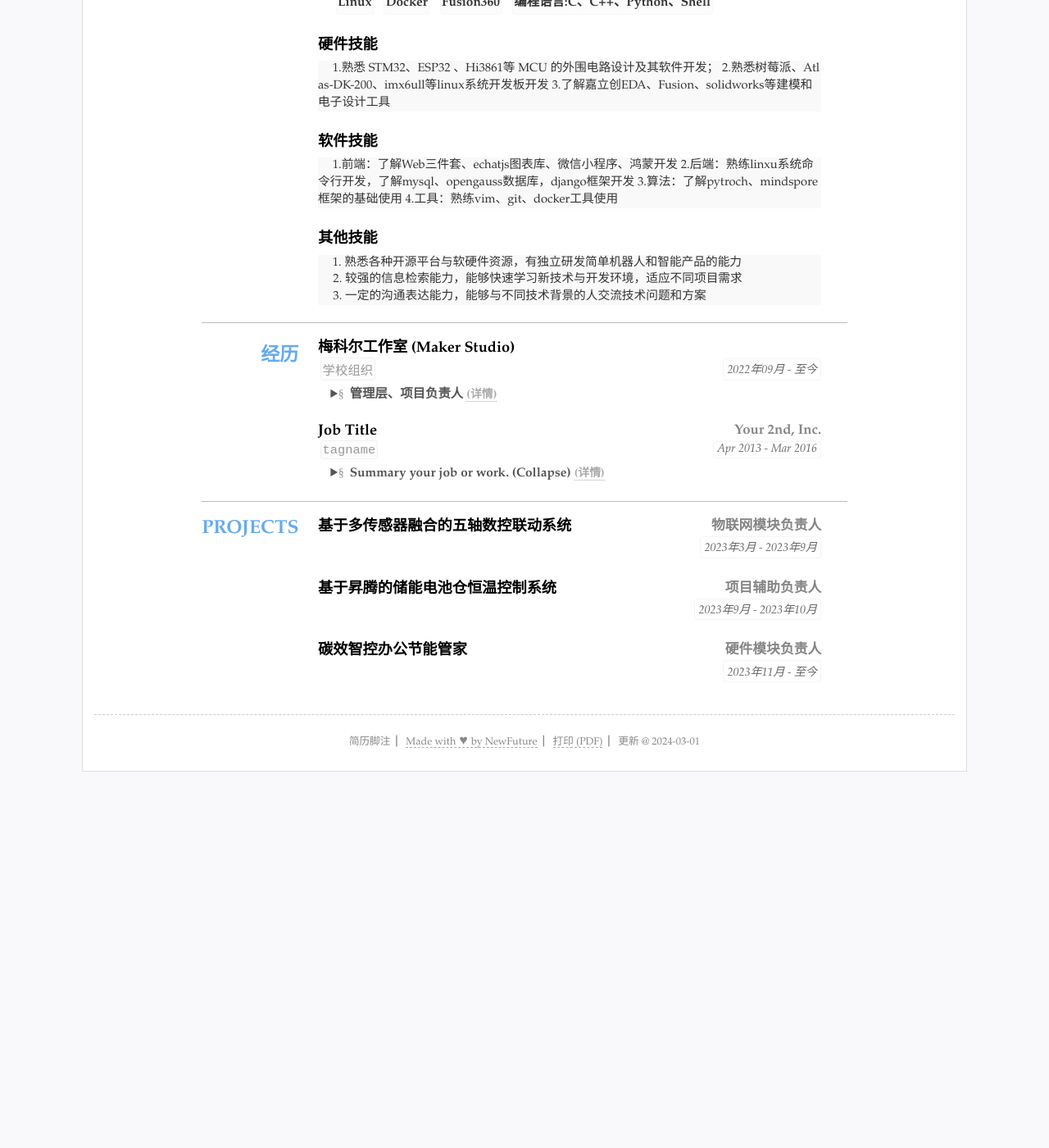
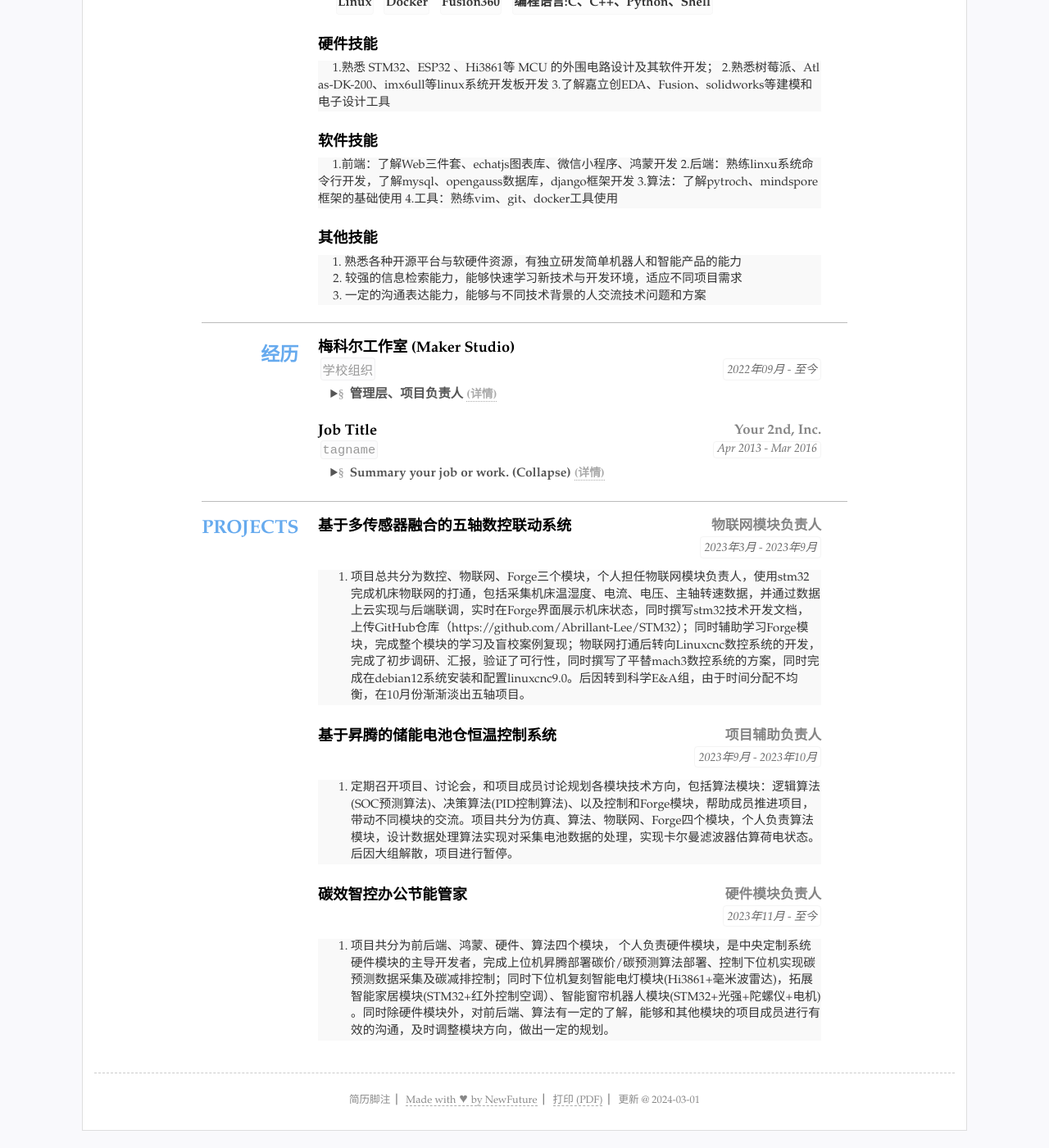
Before and after one commit to Abrillant-Lee/resume, a Jekyll site: the page built from index.html, in a window 1280 px wide and 1400 px high, scrolled down 368 px. Shown: the whole window at 82% size. Built offline with Jekyll 4.4.1, drawn with Linux system fonts in a browser that asks for light colours; before the commit the page ends 1330 px from its top, so only the background shows below that.

Commit message:
修改md文件

```diff
--- a/_data/SCT.md
+++ b/_data/SCT.md
@@ -0,0 +1 @@
+1. 项目共分为前后端、鸿蒙、硬件、算法四个模块， 个人负责硬件模块，是中央定制系统硬件模块的主导开发者，完成上位机昇腾部署碳价/碳预测算法部署、控制下位机实现碳预测数据采集及碳减排控制；同时下位机复刻智能电灯模块(Hi3861+毫米波雷达)，拓展智能家居模块(STM32+红外控制空调）、智能窗帘机器人模块(STM32+光强+陀螺仪+电机) 。同时除硬件模块外，对前后端、算法有一定的了解，能够和其他模块的项目成员进行有效的沟通，及时调整模块方向，做出一定的规划。
--- a/_data/battery.md
+++ b/_data/battery.md
@@ -0,0 +1 @@
+1. 定期召开项目、讨论会，和项目成员讨论规划各模块技术方向，包括算法模块：逻辑算法(SOC预测算法)、决策算法(PID控制算法)、以及控制和Forge模块，帮助成员推进项目，带动不同模块的交流。项目共分为仿真、算法、物联网、Forge四个模块，个人负责算法模块，设计数据处理算法实现对采集电池数据的处理，实现卡尔曼滤波器估算荷电状态。后因大组解散，项目进行暂停。
--- a/_data/five_axis.md
+++ b/_data/five_axis.md
@@ -0,0 +1 @@
+1. 项目总共分为数控、物联网、Forge三个模块，个人担任物联网模块负责人，使用stm32完成机床物联网的打通，包括采集机床温湿度、电流、电压、主轴转速数据，并通过数据上云实现与后端联调，实时在Forge界面展示机床状态，同时撰写stm32技术开发文档，上传GitHub仓库（https://github.com/Abrillant-Lee/STM32）；同时辅助学习Forge模块，完成整个模块的学习及盲校案例复现；物联网打通后转向Linuxcnc数控系统的开发，完成了初步调研、汇报，验证了可行性，同时撰写了平替mach3数控系统的方案，同时完成在debian12系统安装和配置linuxcnc9.0。后因转到科学E&A组，由于时间分配不均衡，在10月份渐渐淡出五轴项目。
```
Also changed, not shown: _data/demo.md (line endings or trailing spaces).
